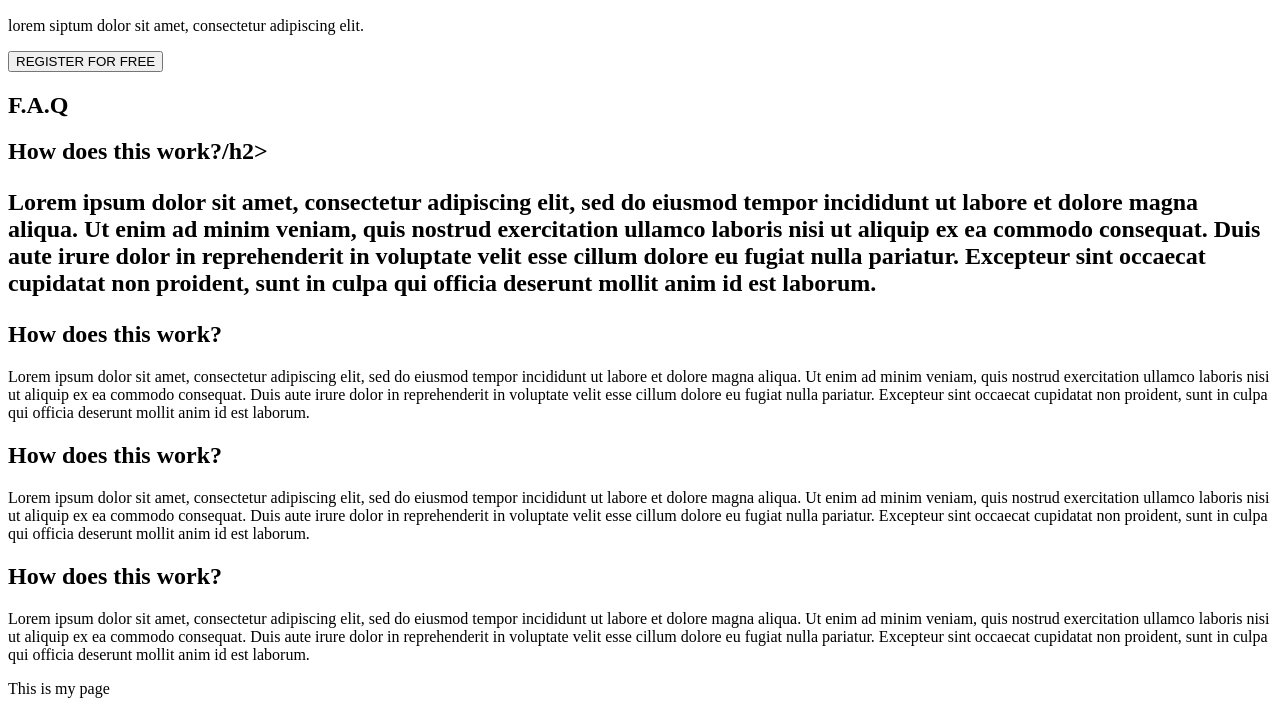
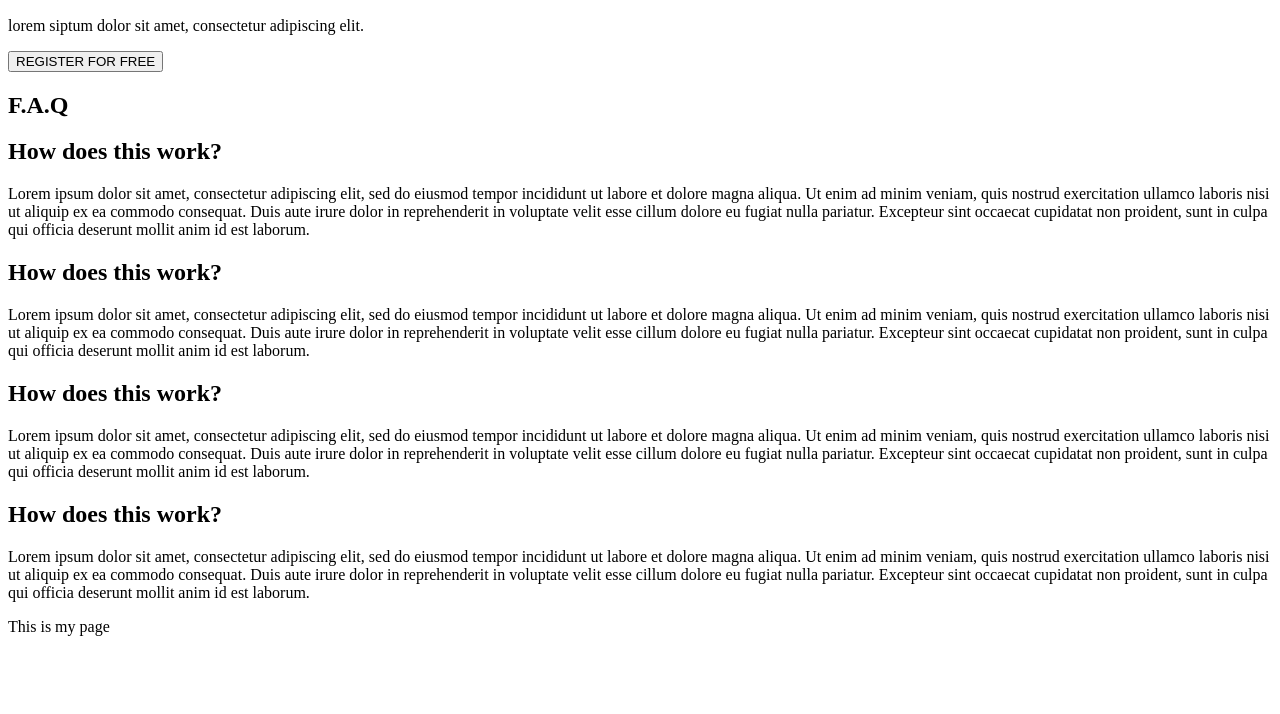
Before and after one commit to Eliane-M/alu-web-development, a plain HTML site: page html_advanced/index.html in a window 1280 px wide. Shown: the part 2441-3155 px from the top of the page. After the commit the page ends 3093 px from the top, so only its background shows below. Drawn offline with Linux system fonts and the light colour scheme.

Commit message:
index.html

```diff
--- a/html_advanced/index.html
+++ b/html_advanced/index.html
@@ -176,7 +176,7 @@
 			<h1>F.A.Q</h1>
 			<div class="row-block">
 				<div class="item-block">
-				    	<h2>How does this work?/h2>
+				    	<h2>How does this work?</h2>
 				    	<p>Lorem ipsum dolor sit amet, consectetur adipiscing elit, sed do eiusmod tempor incididunt ut labore et dolore magna aliqua. Ut enim ad minim veniam, quis nostrud exercitation ullamco laboris nisi ut aliquip ex ea commodo consequat. Duis aute irure dolor in reprehenderit in voluptate velit esse cillum dolore eu fugiat nulla pariatur. Excepteur sint occaecat cupidatat non proident, sunt in culpa qui officia deserunt mollit anim id est laborum.</p>
 				</div>
 				<div class="item-block">
```
